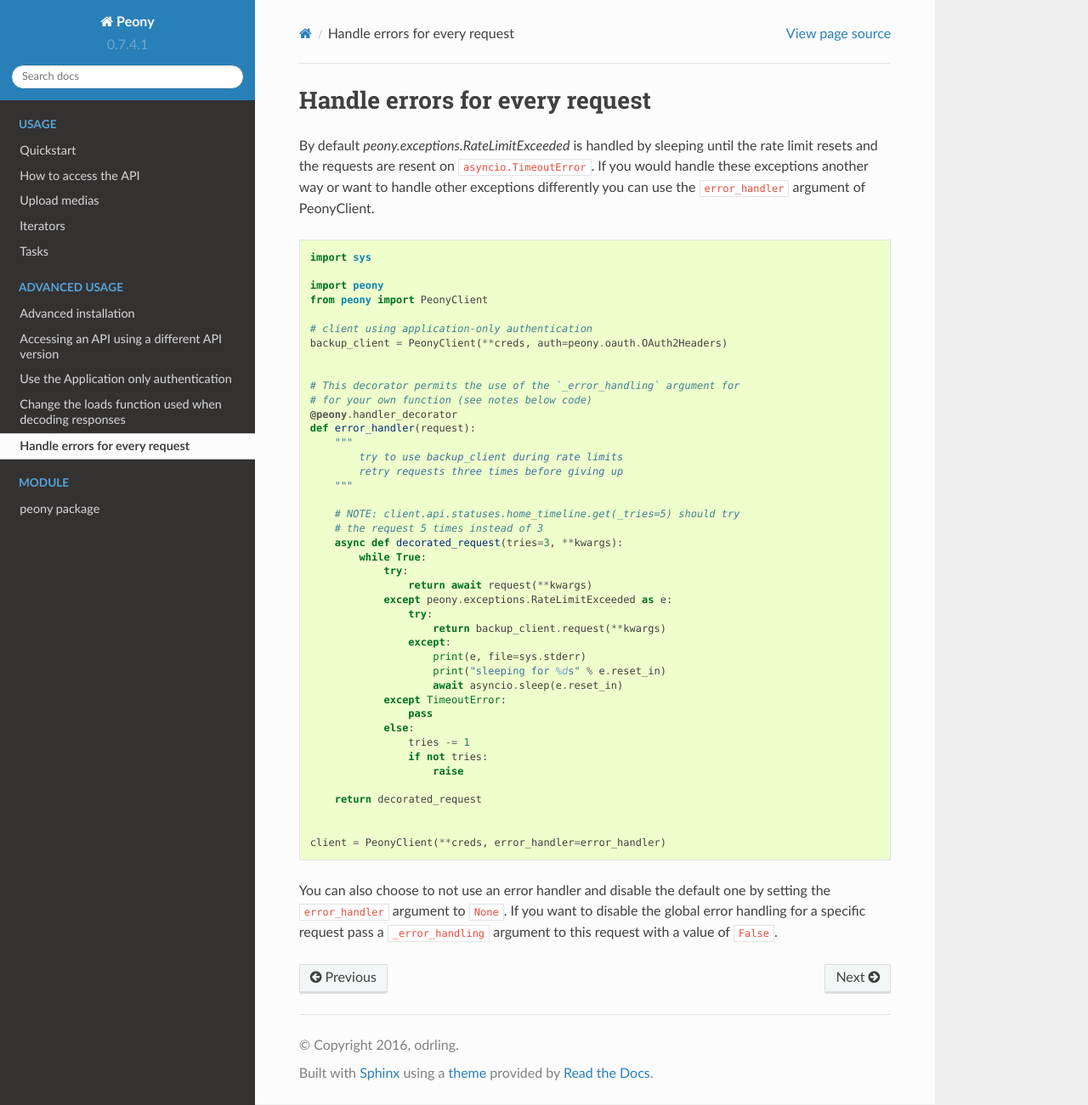
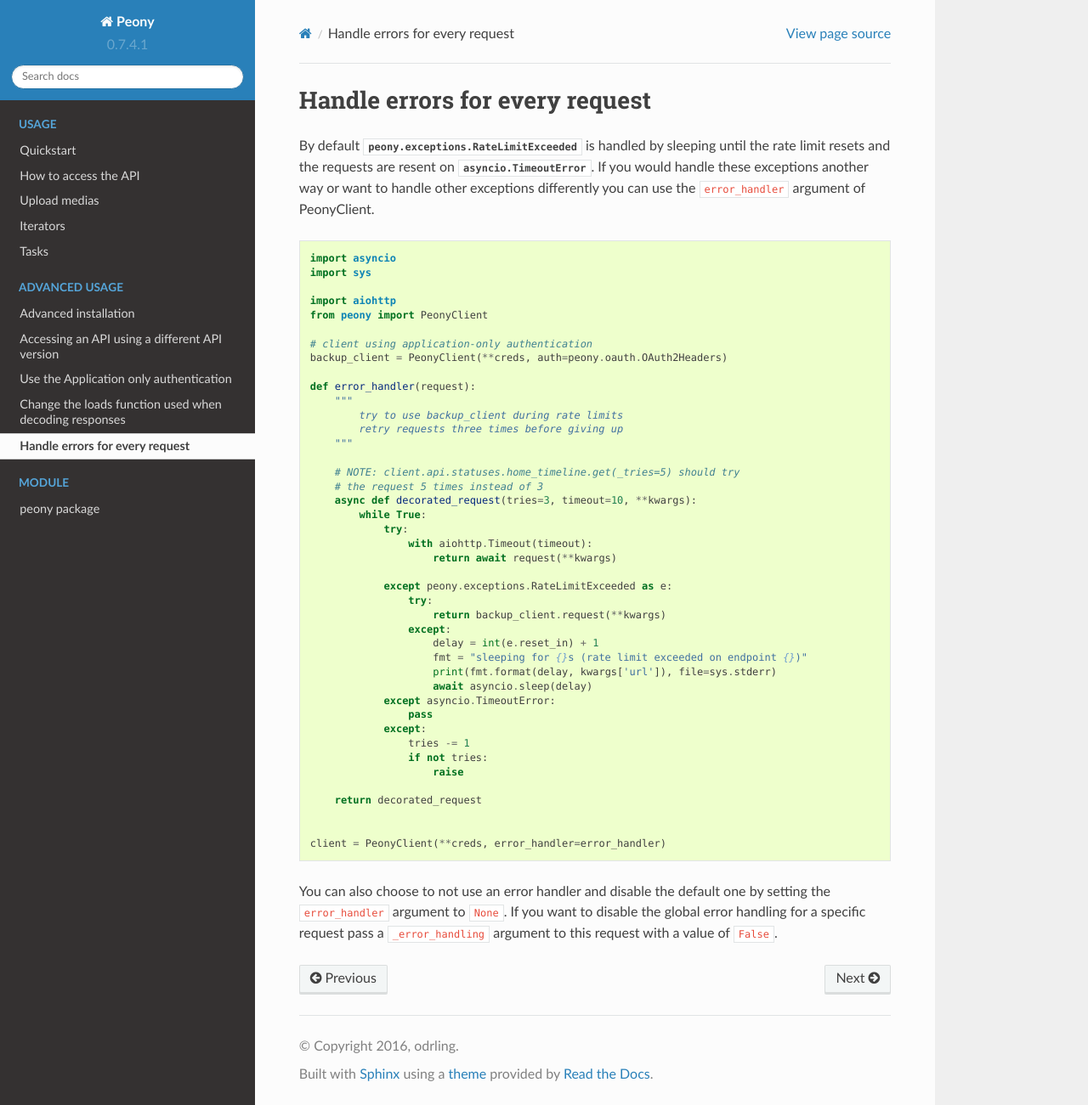
Before and after one commit to odrling/peony-twitter, a Sphinx documentation site: the page built from docs/adv_usage/error_handler.rst, in a window 1280 px wide and 1301 px high. Shown: the whole window at 85% size. Built offline with Sphinx 7.4.7 and the Read the Docs theme 2.0.0, drawn with Linux system fonts in a browser that asks for light colours.

Commit message:
error handlers don't require a decorator anymore

```diff
--- a/docs/adv_usage/error_handler.rst
+++ b/docs/adv_usage/error_handler.rst
@@ -3,26 +3,23 @@
 =================================
 
 
-By default `peony.exceptions.RateLimitExceeded` is handled by sleeping until
-the rate limit resets and the requests are resent on ``asyncio.TimeoutError``.
+By default :class:`peony.exceptions.RateLimitExceeded` is handled by sleeping until
+the rate limit resets and the requests are resent on :class:`asyncio.TimeoutError`.
 If you would handle these exceptions another way or want to handle other
 exceptions differently you can use the ``error_handler`` argument of
 PeonyClient.
 
 .. code-block:: python
 
+    import asyncio
     import sys
 
-    import peony
+    import aiohttp
     from peony import PeonyClient
 
     # client using application-only authentication
     backup_client = PeonyClient(**creds, auth=peony.oauth.OAuth2Headers)
 
-
-    # This decorator permits the use of the `_error_handling` argument for
-    # for your own function (see notes below code)
-    @peony.handler_decorator
     def error_handler(request):
         """
             try to use backup_client during rate limits
@@ -31,20 +28,23 @@ PeonyClient.
 
         # NOTE: client.api.statuses.home_timeline.get(_tries=5) should try
         # the request 5 times instead of 3
-        async def decorated_request(tries=3, **kwargs):
+        async def decorated_request(tries=3, timeout=10, **kwargs):
             while True:
                 try:
-                    return await request(**kwargs)
+                    with aiohttp.Timeout(timeout):
+                        return await request(**kwargs)
+
                 except peony.exceptions.RateLimitExceeded as e:
                     try:
                         return backup_client.request(**kwargs)
                     except:
-                        print(e, file=sys.stderr)
-                        print("sleeping for %ds" % e.reset_in)
-                        await asyncio.sleep(e.reset_in)
-                except TimeoutError:
+                        delay = int(e.reset_in) + 1
+                        fmt = "sleeping for {}s (rate limit exceeded on endpoint {})"
+                        print(fmt.format(delay, kwargs['url']), file=sys.stderr)
+                        await asyncio.sleep(delay)
+                except asyncio.TimeoutError:
                     pass
-                else:
+                except:
                     tries -= 1
                     if not tries:
                         raise
--- a/peony/__init__.py
+++ b/peony/__init__.py
@@ -20,4 +20,3 @@ __keywords__ = "twitter, asyncio, asynchronous"
 
 from .client import BasePeonyClient, PeonyClient
 from .commands import EventStream, event_handler, events, task
-from .utils import handler_decorator
```
Also changed, not shown: 2 other files.
